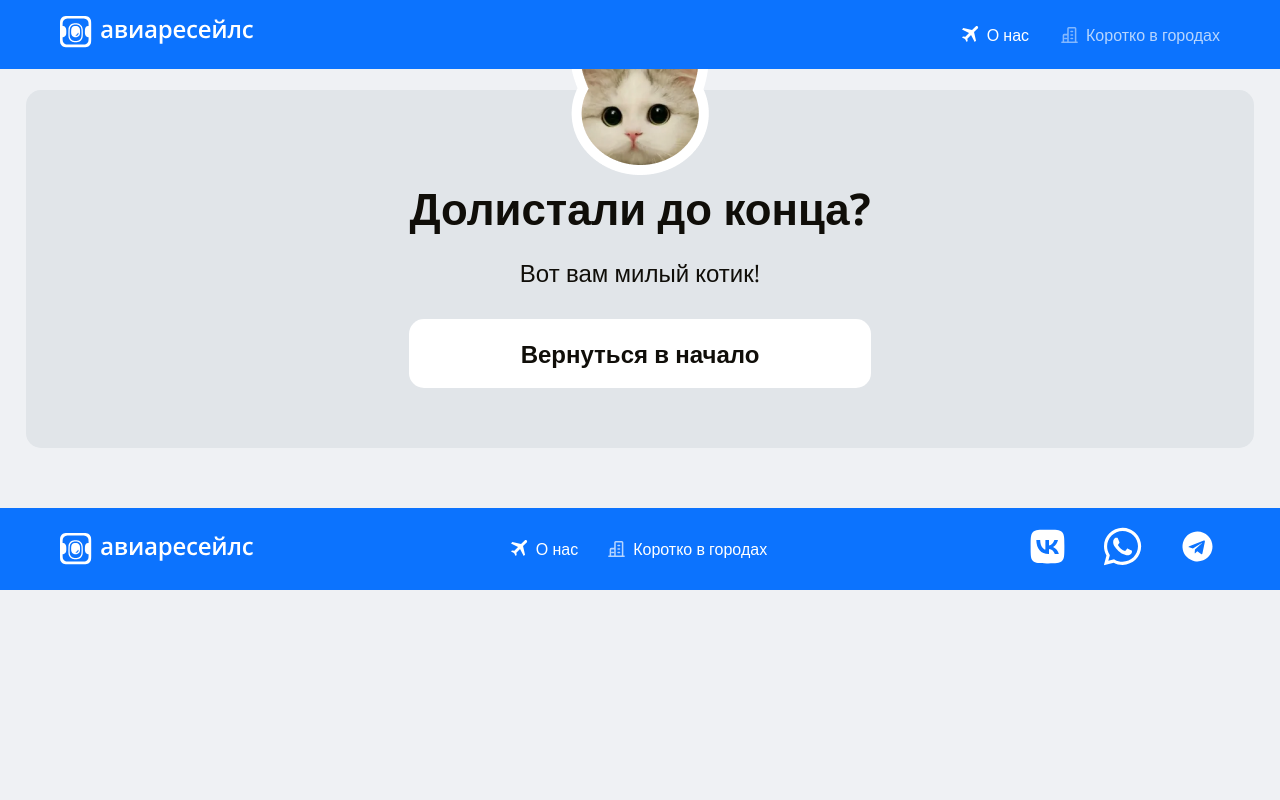
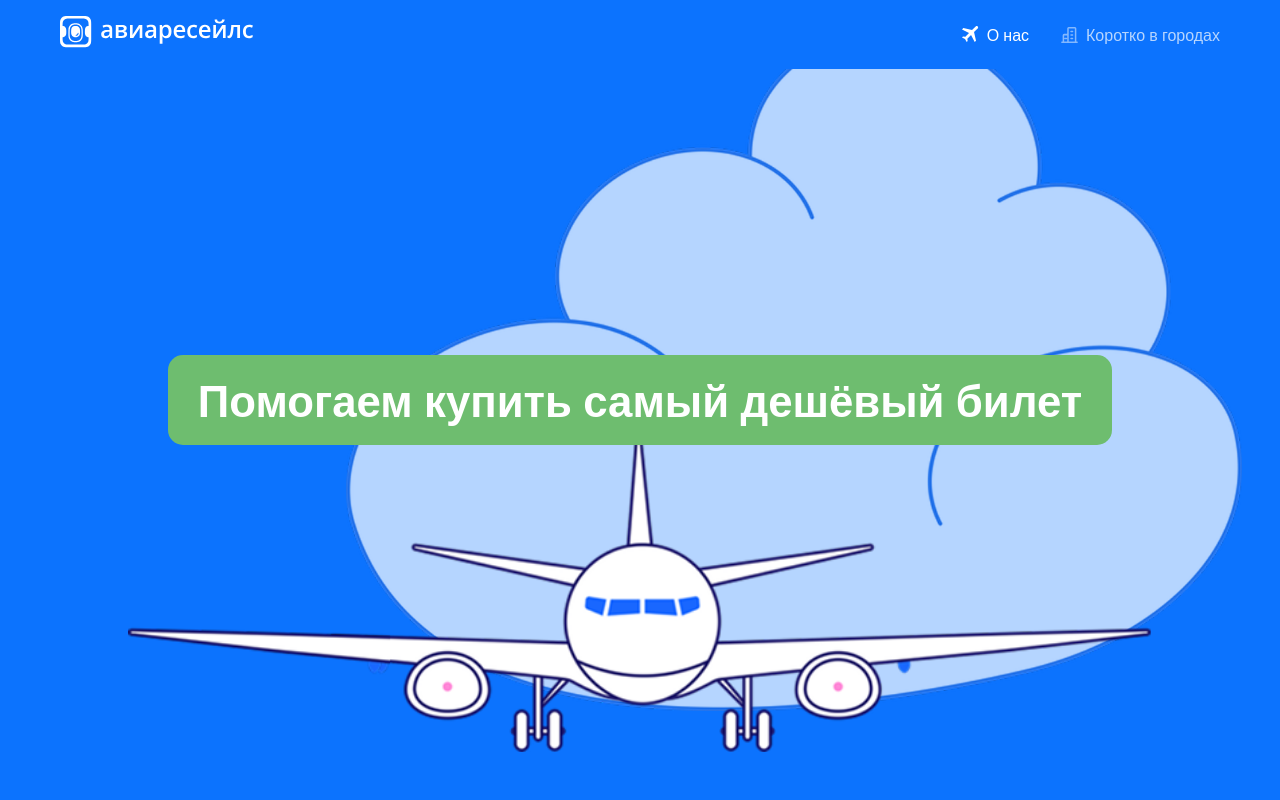
Before and after one commit to VictoriaUsolceva/aviarisels, a plain HTML site: page about.html in a window 1280 px wide. Shown: the top 800 px of the page. Drawn offline with nearby package versions, Linux system fonts and the light colour scheme.

Commit message:
добавлена секция help-buy в about

```diff
--- a/about.html
+++ b/about.html
@@ -31,6 +31,11 @@
       </nav>
     </header>
     <main>
+      <section class="help-buy contrast-colors">
+        <h1 class="help-buy__title">
+          Помогаем купить самый дешёвый билет
+        </h1>
+      </section>
       <section class="cotic">
         <img
           class="cotic-find"
@@ -43,7 +48,7 @@
       </section>
     </main>
     <footer class="contrast-colors footer">
-      <img src="./images/logo.svg" alt="логотип" />
+      <a href="./index.html"> <img src="./images/logo.svg" alt="логотип" /></a>
       <nav>
         <ul class="footer__menu__list">
           <li class="light-plane before">
--- a/styles/styles.css
+++ b/styles/styles.css
@@ -700,3 +700,55 @@ li.active a:hover {
   text-decoration: none;
   cursor: default;
 }
+
+/* help-buy */
+
+.help-buy {
+  display: grid;
+  justify-content: center;
+  align-items: center;
+  padding-inline: 2%;
+  background: url("../images/plane-background.png") no-repeat center 95%,
+    url("../images/small-cloud.png") no-repeat left center,
+    url("../images/ticet.png") no-repeat right 60%, #0c73fe;
+  background-size: 80%, 30%, 10%;
+  block-size: 100dvh;
+}
+
+@media (width >= 1440px) {
+  .help-buy::before {
+    content: "";
+    position: absolute;
+    top: 0;
+    left: calc((100% - var(--window-width)) / 2);
+    z-index: -1;
+    display: block;
+    background-color: #0c73fe;
+    block-size: 100%;
+    inline-size: var(--window-width);
+  }
+}
+
+@media (width <= 1300px) {
+  .help-buy {
+    background: url("../images/plane-background.png") no-repeat center 90%,
+      url("../images/very-big-cloud.png") no-repeat 90% 25%, #0c73fe;
+    background-size: 80%, 70%;
+  }
+}
+
+@media (height <= 500px) {
+  .help-buy {
+    padding-block: 90px 30px;
+    background: #0c73fe;
+  }
+}
+
+.help-buy__title {
+  border-radius: 15px;
+  padding: 15px 30px;
+  color: #fff;
+  font-size: clamp(1.75rem, 1.2692rem + 1.8315vw, 3rem);
+  text-align: center;
+  background-color: #6ebd6f;
+}
```
Also changed, not shown: cities.html (+1 -1 lines), images/very-big-cloud.png (added).
